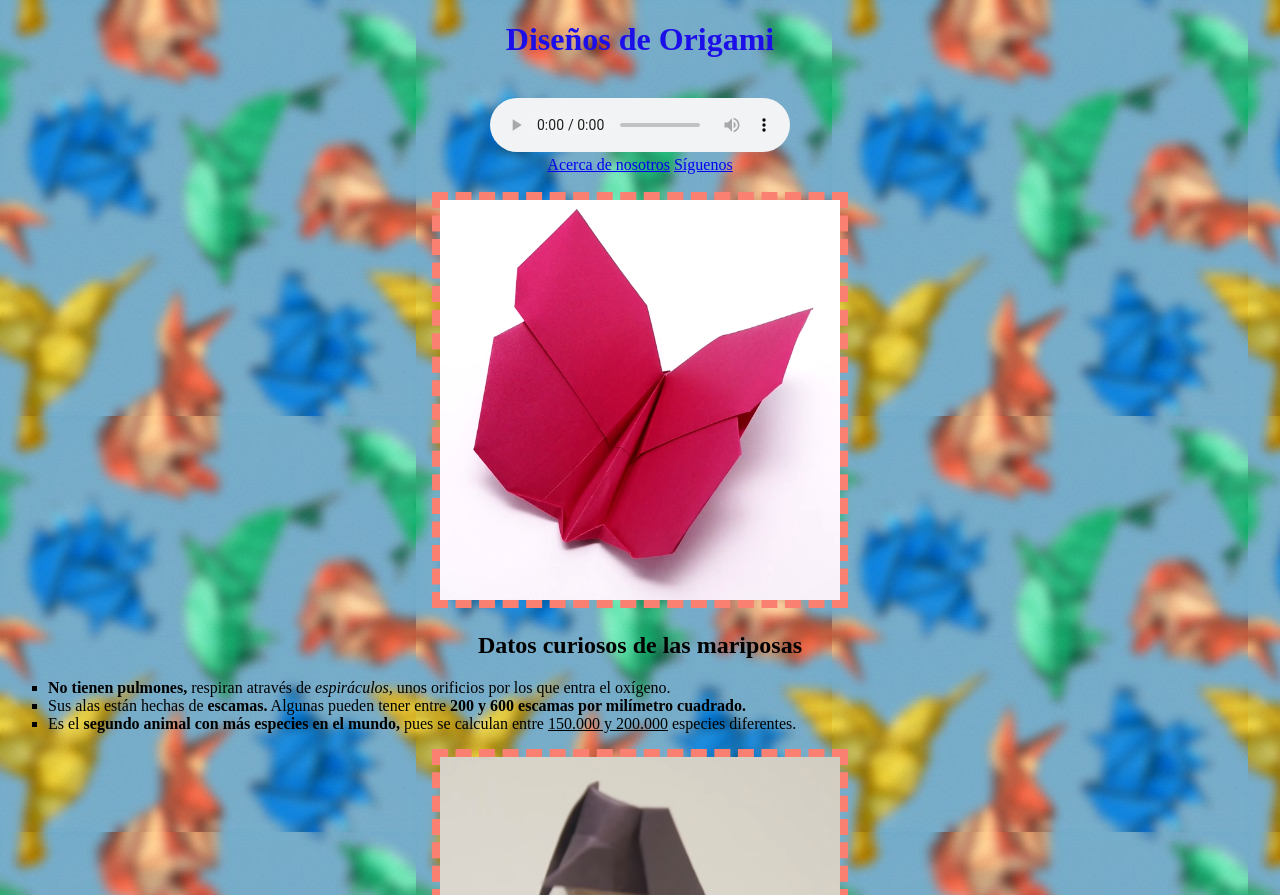
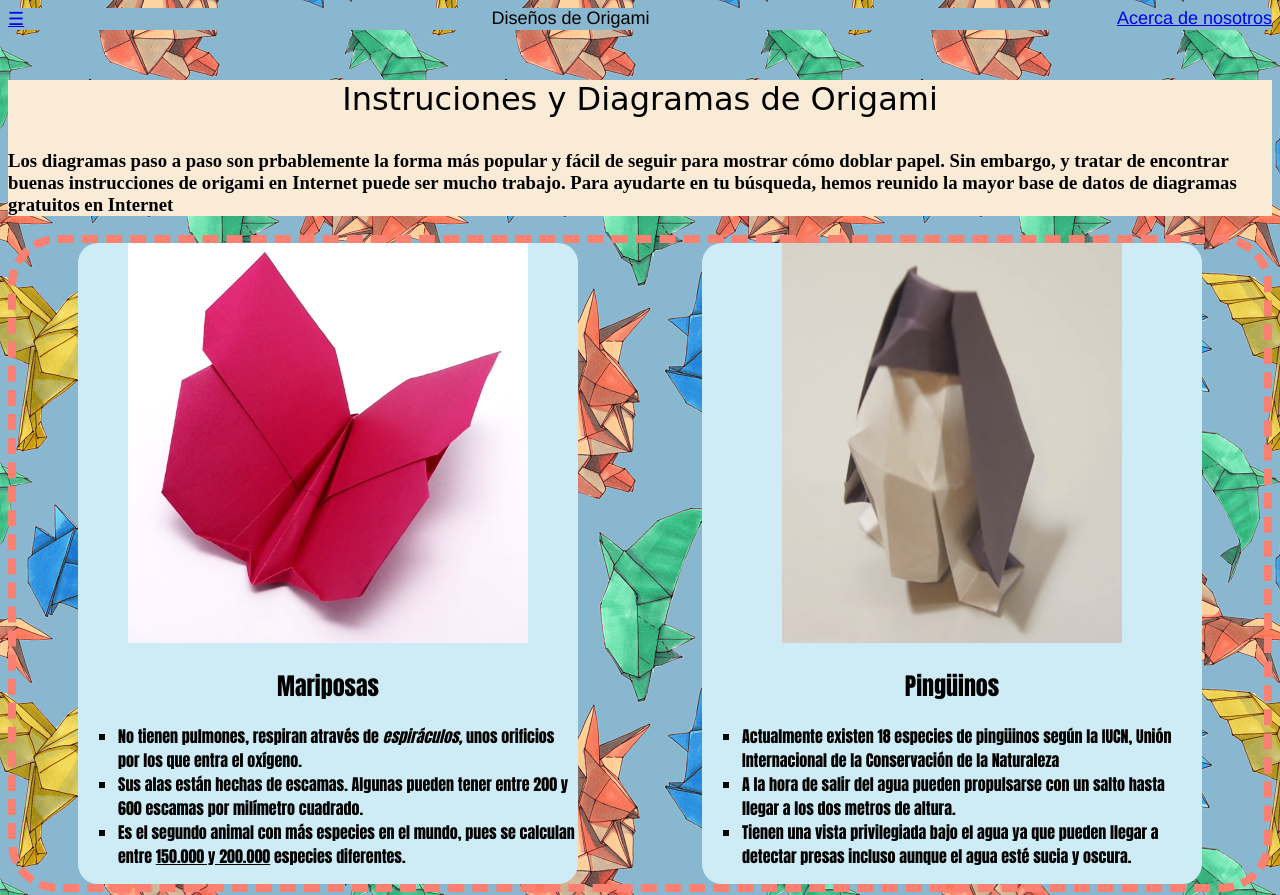
Before and after one commit to BeaRozz/OrigamiWeb, a plain HTML site: page index.html in a window 1280 px wide. Shown: the top 895 px of the page. Drawn offline with Linux system fonts and the light colour scheme.

Commit message:
Add files via upload

```diff
--- a/index.html
+++ b/index.html
@@ -2,50 +2,60 @@
 <html>
     <head>
         <title>Diseños de Origami</title>
-        <style>
-            h1{
-                color: #1c0ee9;
-            }
-            img{
-                border: salmon 8px dashed;
-            }
-        </style>
+        <link rel="stylesheet"
+              type="text/css"
+              href="style.css"/>
     </head>
     <body>
-        <body background="fondoblur.jpg">
+        <body background="fondo.jpg">
 
+        <div class="header">
+            <div class="menu">
+                <div><a href="#">☰</a></div>
+                <div>Diseños de Origami</div>
+                <div><a href="#">Acerca de nosotros</a></div>
+            </div>
+        </div>
+
+        <br>
+
+        <div class="bodyimg">
+            <center><p>Instruciones y Diagramas de Origami</p></center>
+            <h3>
+            Los diagramas paso a paso son prbablemente la forma más popular y fácil de seguir para mostrar cómo doblar papel.
+            Sin embargo, y tratar de encontrar buenas instrucciones de origami en Internet puede ser mucho trabajo. Para ayudarte en tu búsqueda,
+            hemos reunido la mayor base de datos de diagramas gratuitos en Internet</h3>
+        </div>
+
+        <div class="grid">
+            <div class="origami">
                 <center>
-        <h1>Diseños de Origami</h1>
-        <br>
-        <audio src="Saturday.mp3" controls></audio>
-        <br>
-        <a href="#">Acerca de nosotros</a>
-        <a href="#">Síguenos</a>
-        <br><br>
+                    <a href="https://www.youtube.com/watch?v=1o205ZfC_GU&list=PL83B4618216D7989B&index=1"><img src="Mariposa.png" width="400" height="400"></a>
+                    <h2>Mariposas</h2>
+                </center>
 
-        <a href="https://www.youtube.com/watch?v=1o205ZfC_GU&list=PL83B4618216D7989B&index=1"><img src="Mariposa.png" width="400" height="400"></a>
-
-        <h2>Datos curiosos de las mariposas</h2>
-        </center>
-        <left>
                 <ul type=square>
                     <li><b>No tienen pulmones,</b> respiran através de <i>espiráculos,</i> unos orificios por los que entra el oxígeno.</li>
                     <li>Sus alas están hechas de <b>escamas.</b> Algunas pueden tener entre <b>200 y 600 escamas por milímetro cuadrado.</b></li>
                     <li>Es el <b>segundo animal con más especies en el mundo,</b> pues se calculan entre <u>150.000 y 200.000</u> especies diferentes.</li>
                 </ul>
-        </left>
+            </div>
 
+            <br>
+
+            <div class="origami">
                 <center>
-        <a href="https://www.youtube.com/watch?v=k_W8IiOytM4&list=PL83B4618216D7989B&index=15"><img src="Pinguino.png" width="400" height="420"></a>
-        <h2>Datos curiosos de los pingüinos</h2>
+                    <a href="https://www.youtube.com/watch?v=k_W8IiOytM4&list=PL83B4618216D7989B&index=15"><img src="Pinguino.png" width="340" height="400"></a>
+                    <h2>Pingüinos</h2>
                 </center>
-        <left>
+
                 <ul type=square>
                     <li>Actualmente existen <b>18 especies de pingüinos</b> según la IUCN, Unión Internacional de la Conservación de la Naturaleza</li>
                     <li>A la hora de salir del agua pueden propulsarse con un salto hasta llegar a los <b>dos metros de altura.</b></li>
                     <li>Tienen una vista privilegiada bajo el agua ya que pueden llegar a detectar presas incluso aunque el agua esté sucia y oscura.</li>
                 </ul>
-        </left>
+            </div>
+        </div>
 
     </body>
 </html>
--- /dev/null
+++ b/style.css
@@ -0,0 +1,38 @@
+h1{
+    color: #1c0ee9;
+}
+
+.header{
+    background-color: #89b7cf;
+}
+
+p{
+    font-size: xx-large;
+    font-family: cursive;
+}
+
+.menu{
+    display: flex;
+    justify-content: space-between;
+    font-size:large;
+    font-family:'Franklin Gothic Medium', 'Arial Narrow', Arial, sans-serif;
+}
+
+.bodyimg{
+    background-color: antiquewhite;
+}
+
+.grid{
+    display: flex;
+    justify-content: space-evenly;
+    flex-wrap: wrap;
+    border: salmon 8px dashed;
+    border-radius: 50px;
+}
+
+.origami{
+    border-radius: 20px;
+    background-color: #CEECF5;
+    width: 500px;
+    font-family: Impact, Haettenschweiler, 'Arial Narrow Bold', sans-serif;
+}
```
Lines whose indentation alone changed are shown as unchanged.
